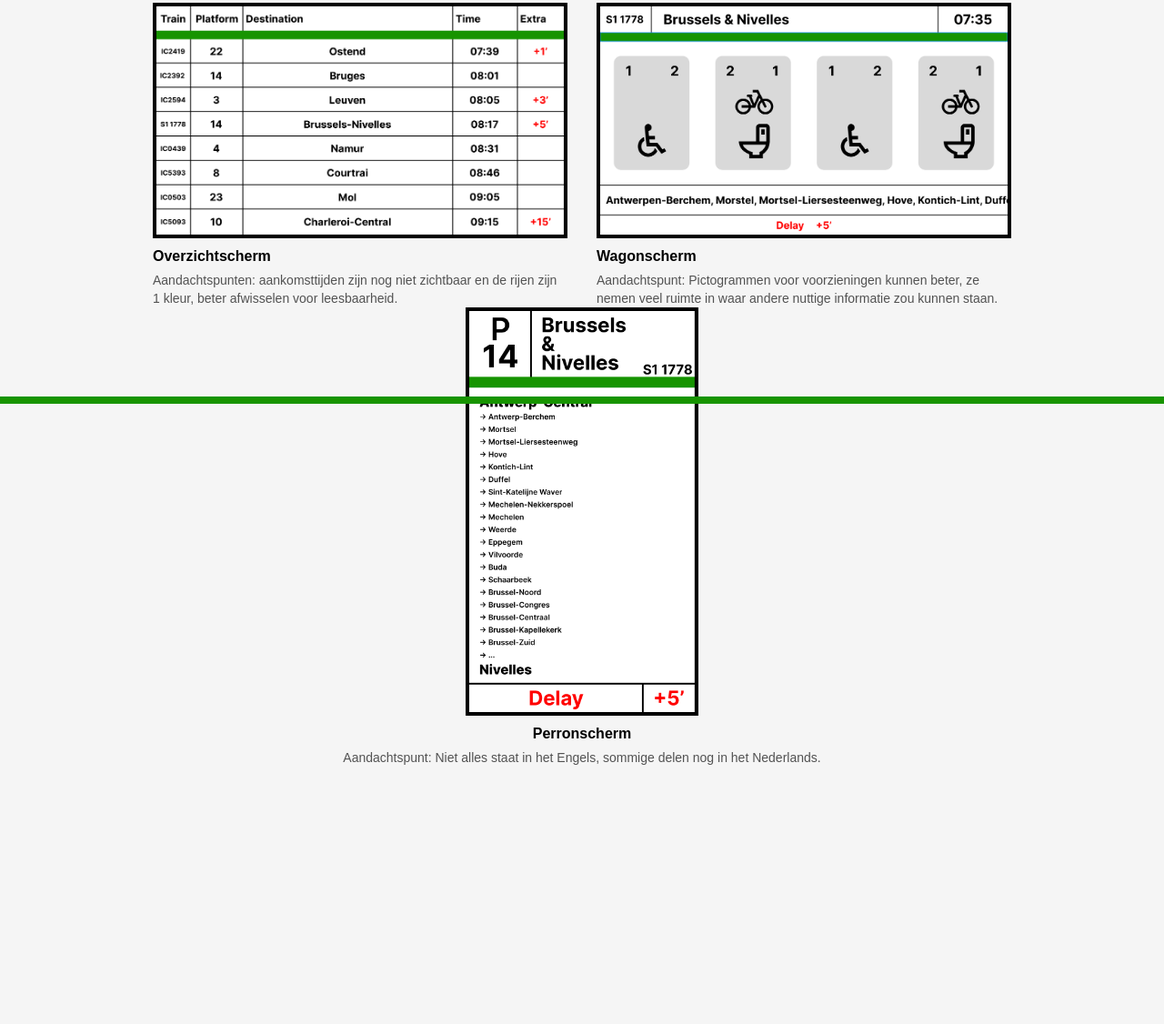
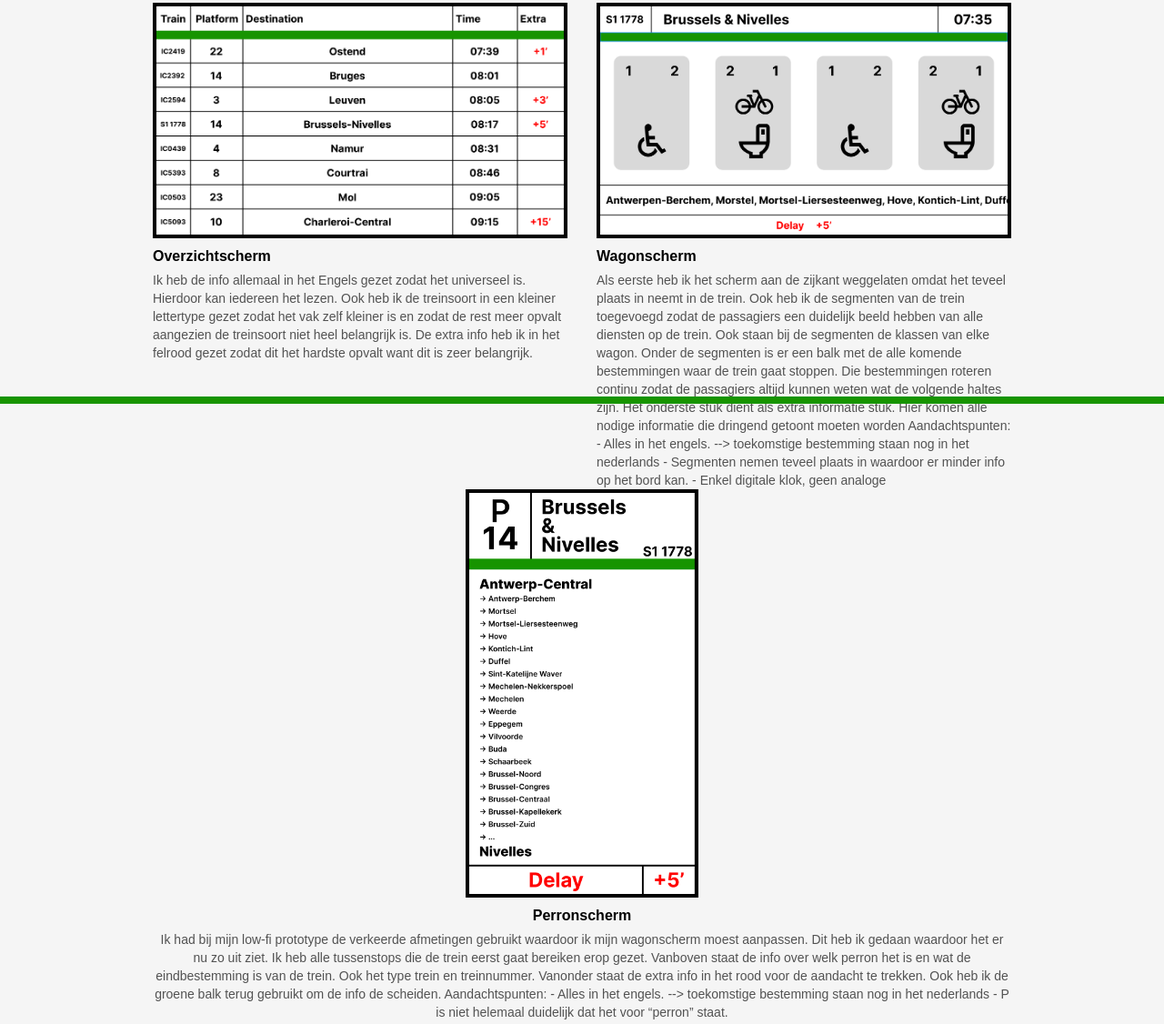
Before and after one commit to thimodebondt/DeBondtThimoTailwind, a plain HTML site: page Week3.html in a window 1280 px wide. Shown: the part 356-1482 px from the top of the page at 91% size. Before the commit the page ends 1239 px from the top, so only its background shows below. Drawn offline with nearby package versions, Linux system fonts and the light colour scheme.

Commit message:
Update Week3.html

```diff
--- a/Week3.html
+++ b/Week3.html
@@ -51,7 +51,11 @@
              class="border-4 border-black">
         <h3 class="mt-2 font-semibold">Overzichtscherm</h3>
         <p class="mt-1 text-sm text-neutral-600">
-          Aandachtspunten: aankomsttijden zijn nog niet zichtbaar en de rijen zijn 1 kleur, beter afwisselen voor leesbaarheid.
+          Ik heb de info allemaal in het Engels gezet zodat het universeel is. Hierdoor kan iedereen het lezen.
+
+          Ook heb ik de treinsoort in een kleiner lettertype gezet zodat het vak zelf kleiner is en zodat de rest meer opvalt aangezien de treinsoort niet heel belangrijk is.
+
+          De extra info heb ik in het felrood gezet zodat dit het hardste opvalt want dit is zeer belangrijk.
         </p>
       </div>
 
@@ -60,7 +64,23 @@
              class="border-4 border-black">
         <h3 class="mt-2 font-semibold">Wagonscherm</h3>
         <p class="mt-1 text-sm text-neutral-600">
-          Aandachtspunt: Pictogrammen voor voorzieningen kunnen beter, ze nemen veel ruimte in waar andere nuttige informatie zou kunnen staan.
+          Als eerste heb ik het scherm aan de zijkant weggelaten omdat het teveel plaats in neemt in de trein.
+
+          Ook heb ik de segmenten van de trein toegevoegd zodat de passagiers een duidelijk beeld hebben van alle diensten op de trein.
+
+          Ook staan bij de segmenten de klassen van elke wagon.
+
+          Onder de segmenten is er een balk met de alle komende bestemmingen waar de trein gaat stoppen. Die bestemmingen roteren continu zodat de passagiers altijd kunnen weten wat de volgende haltes zijn.
+
+          Het onderste stuk dient als extra informatie stuk. Hier komen alle nodige informatie die dringend getoont moeten worden
+
+          Aandachtspunten:
+
+          - Alles in het engels. --> toekomstige bestemming staan nog in het nederlands
+
+          - Segmenten nemen teveel plaats in waardoor er minder info op het bord kan.
+
+          - Enkel digitale klok, geen analoge
         </p>
       </div>
     </div>
@@ -70,7 +90,22 @@
              class="border-4 border-black w-64 mx-auto">
         <h3 class="mt-2 font-semibold">Perronscherm</h3>
         <p class="mt-1 text-sm text-neutral-600 text-center">
-          Aandachtspunt: Niet alles staat in het Engels, sommige delen nog in het Nederlands.
+          Ik had bij mijn low-fi prototype de verkeerde afmetingen gebruikt waardoor ik mijn wagonscherm moest aanpassen.
+
+          Dit heb ik gedaan waardoor het er nu zo uit ziet.
+          Ik heb alle tussenstops die de trein eerst gaat bereiken erop gezet.
+
+          Vanboven staat de info over welk perron het is en wat de eindbestemming is van de trein. Ook het type trein en treinnummer.
+
+          Vanonder staat de extra info in het rood voor de aandacht te trekken.
+
+          Ook heb ik de groene balk terug gebruikt om de info de scheiden.
+
+          Aandachtspunten:
+
+          - Alles in het engels. --> toekomstige bestemming staan nog in het nederlands
+
+          - P is niet helemaal duidelijk dat het voor “perron” staat.
         </p>
       </div>
 
```
